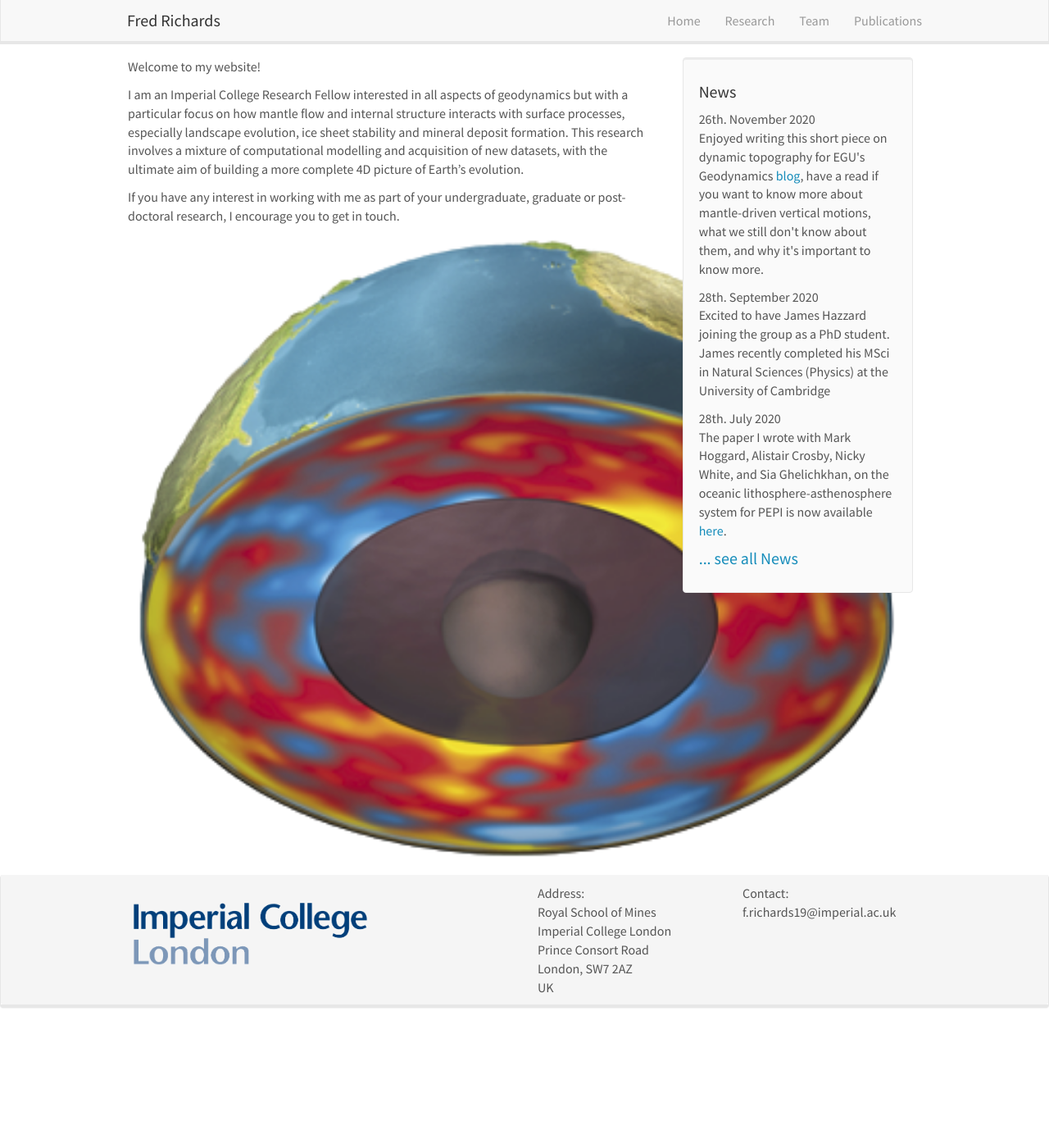
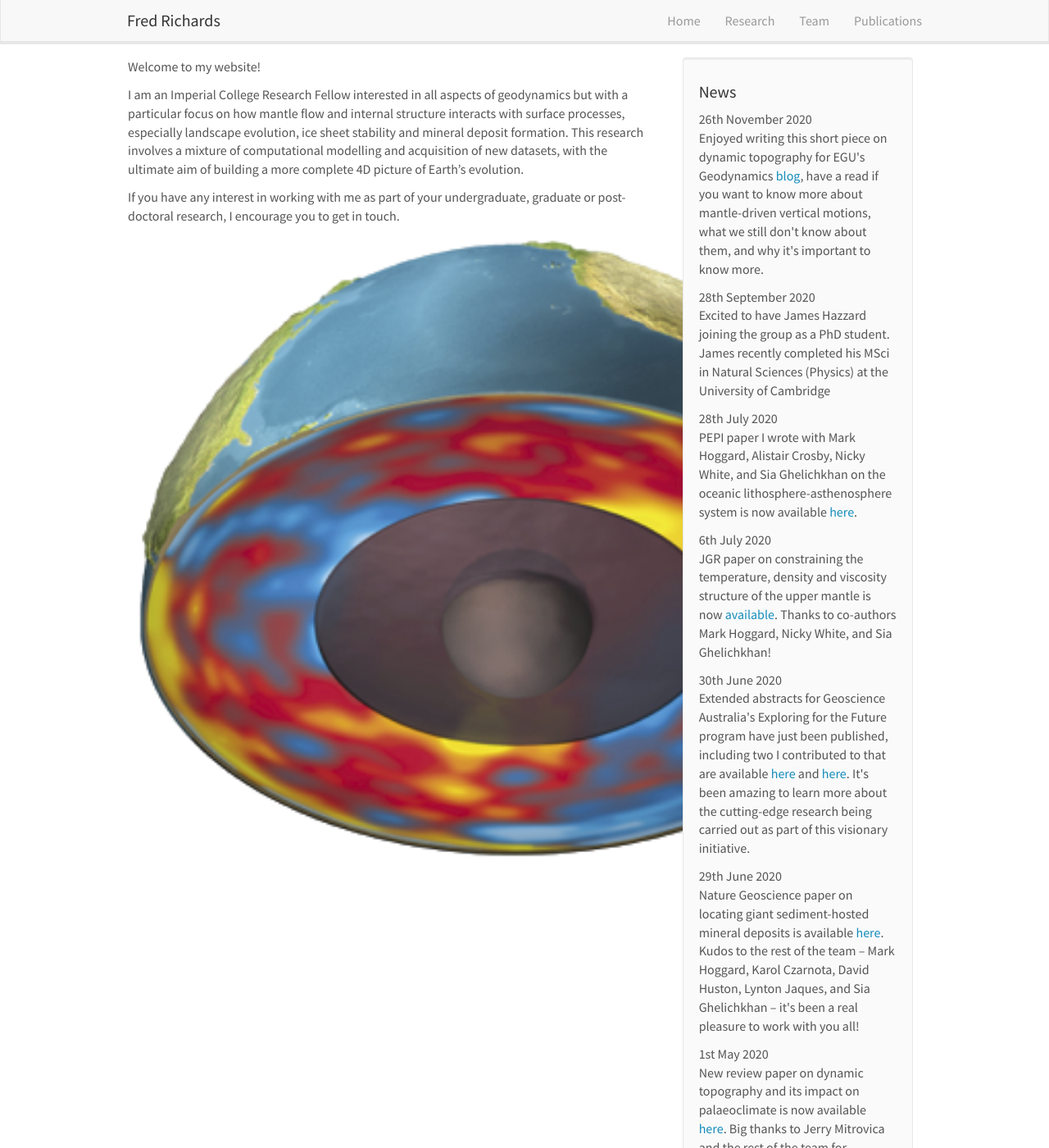
Before and after one commit to freddrichards/freddrichards.github.io, a Jekyll site: the page built from index.md, in a window 1280 px wide and 1400 px high. Shown: the whole window at 82% size. Built offline with Jekyll 4.4.1, drawn with Linux system fonts in a browser that asks for light colours; nearby versions of some CDN libraries; some of the changed text lies outside the part shown.

Commit message:
Update news.yml

```diff
--- a/_data/news.yml
+++ b/_data/news.yml
@@ -1,8 +1,20 @@
-- date: 26th. November 2020
+- date: 26th November 2020
   headline: "Enjoyed writing this short piece on dynamic topography for EGU's Geodynamics <a href='https://blogs.egu.eu/divisions/gd/2020/11/26/geodynamics-101-dynamic-topography/'>blog</a>, have a read if you want to know more about mantle-driven vertical motions, what we still don't know about them, and why it's important to know more."
 
-- date: 28th. September 2020
+- date: 28th September 2020
   headline: "Excited to have James Hazzard joining the group as a PhD student. James recently completed his MSci in Natural Sciences (Physics) at the University of Cambridge"
 
-- date: 28th. July 2020
-  headline: "The paper I wrote with Mark Hoggard, Alistair Crosby, Nicky White, and Sia Ghelichkhan, on the oceanic lithosphere-asthenosphere system for PEPI is now available <a href='/documents/papers/richards_etal_2020_pepi_compressed.pdf'>here</a>."
+- date: 28th July 2020
+  headline: "PEPI paper I wrote with Mark Hoggard, Alistair Crosby, Nicky White, and Sia Ghelichkhan on the oceanic lithosphere-asthenosphere system is now available <a href='/documents/papers/richards_etal_2020_pepi_compressed.pdf'>here</a>."
+
+- date: 6th July 2020
+  headline: "JGR paper on constraining the temperature, density and viscosity structure of the upper mantle is now <a href='/documents/papers/richards_etal_2020_jgr.pdf'>available</a>. Thanks to co-authors Mark Hoggard, Nicky White, and Sia Ghelichkhan!"
+
+- date: 30th June 2020
+  headline: "Extended abstracts for Geoscience Australia's Exploring for the Future program have just been published, including two I contributed to that are available <a href='/documents/papers/czarnota_etal_2020_eftf.pdf'>here</a> and <a href='/documents/papers/huston_etal_2020_natgeo.pdf'>here</a>. It's been amazing to learn more about the cutting-edge research being carried out as part of this visionary initiative."
+
+- date: 29th June 2020
+  headline: "Nature Geoscience paper on locating giant sediment-hosted mineral deposits is available <a href='/documents/papers/hoggard_etal_2020_natgeo.pdf'>here</a>. Kudos to the rest of the team – Mark Hoggard, Karol Czarnota, David Huston, Lynton Jaques, and Sia Ghelichkhan – it's been a real pleasure to work with you all!"
+
+- date: 1st May 2020
+  headline: "New review paper on dynamic topography and its impact on palaeoclimate is now available <a href='/documents/papers/mitrovica_etal_2020_annreveps.pdf'>here</a>. Big thanks to Jerry Mitrovica and the rest of the team for involving me!"
```
